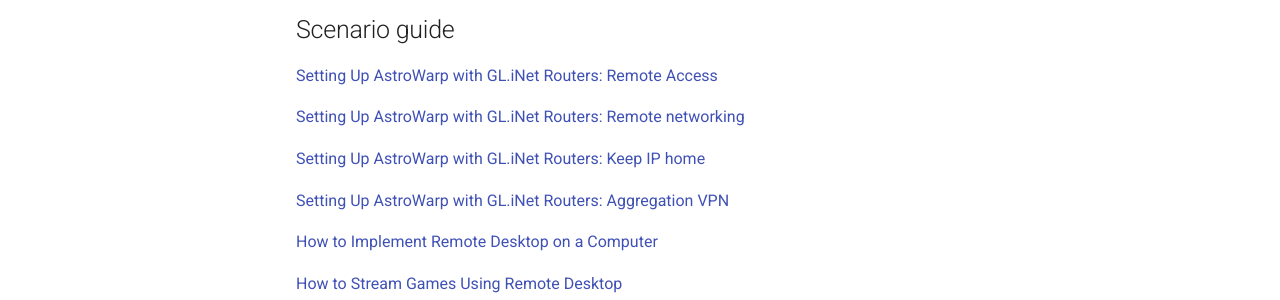
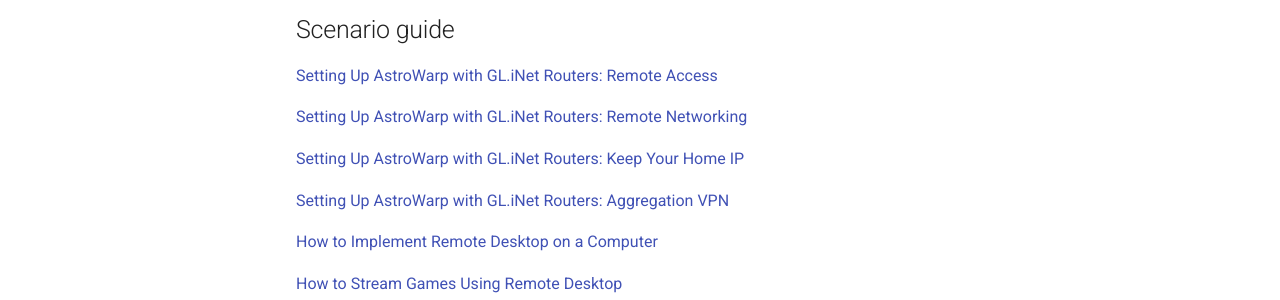
Before and after one commit to gl-inet/docs-astrowarp, an MkDocs documentation site: the page built from docs/tutorials/index.md, in a window 1280 px wide. Shown: the part 323-623 px from the top of the page. Built offline with MkDocs 1.6.1 and Material for MkDocs 9.7.7, drawn with Linux system fonts in a browser that asks for light colours; comment, search, counter and statistics services are not loaded; the version menu is left out.

Commit message:
fix headline error

```diff
--- a/docs/tutorials/index.md
+++ b/docs/tutorials/index.md
@@ -10,9 +10,9 @@ Before starting the configuration, please complete the [**preparations**](prepar
 
 [Setting Up AstroWarp with GL.iNet Routers: Remote Access](setting_up_astrowarp_with_glinet_routers_remote_access.md)
 
-[Setting Up AstroWarp with GL.iNet Routers: Remote networking](setting_up_astrowarp_with_glinet_routers_remote_networking.md)
+[Setting Up AstroWarp with GL.iNet Routers: Remote Networking](setting_up_astrowarp_with_glinet_routers_remote_networking.md)
 
-[Setting Up AstroWarp with GL.iNet Routers: Keep IP home](setting_up_astrowarp_with_glinet_routers_keep_ip_home.md)
+[Setting Up AstroWarp with GL.iNet Routers: Keep Your Home IP](setting_up_astrowarp_with_glinet_routers_keep_ip_home.md)
 
 [Setting Up AstroWarp with GL.iNet Routers: Aggregation VPN](setting_up_astrowarp_with_glinet_routers_aggregation_vpn.md)
 
```
Also changed, not shown: docs/tutorials/setting_up_astrowarp_with_glinet_routers_keep_ip_home.md (+1 -1 lines).
